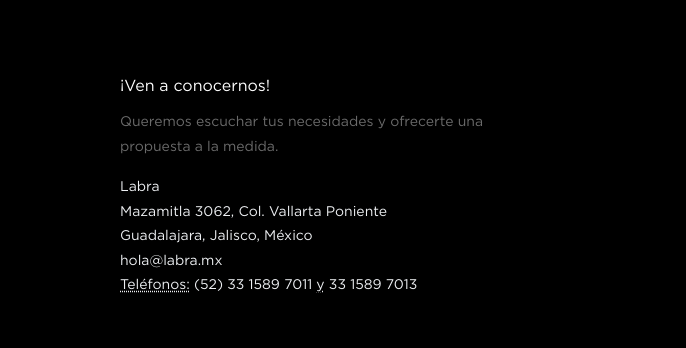
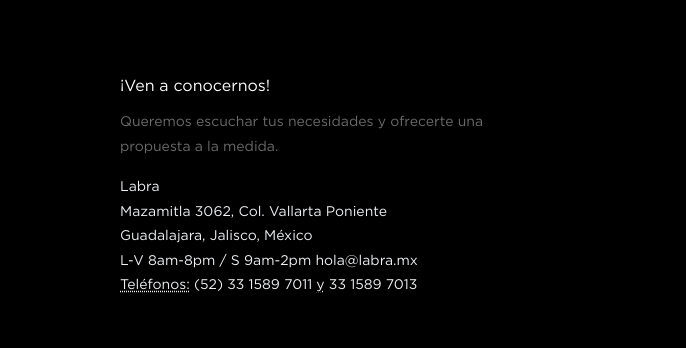
Before and after one commit to marianmoldovan/labra, a plain HTML site: page index.html in a window 1280 px wide. Shown: the part 6334-6682 px from the top of the page, 0-686 px from the left. Drawn offline with Linux system fonts and the light colour scheme.

Commit message:
Update index.html

```diff
--- a/index.html
+++ b/index.html
@@ -443,6 +443,7 @@
         <strong>Labra</strong><br>
         Mazamitla 3062, Col. Vallarta Poniente<br>
         Guadalajara, Jalisco, México<br>
+        L-V 8am-8pm / S 9am-2pm
         hola@labra.mx<br>
         <abbr title="Phone">Teléfonos:</abbr> (52) 33 1589 7011
         <abbr title="Phone">y</abbr> 33 1589 7013
```
